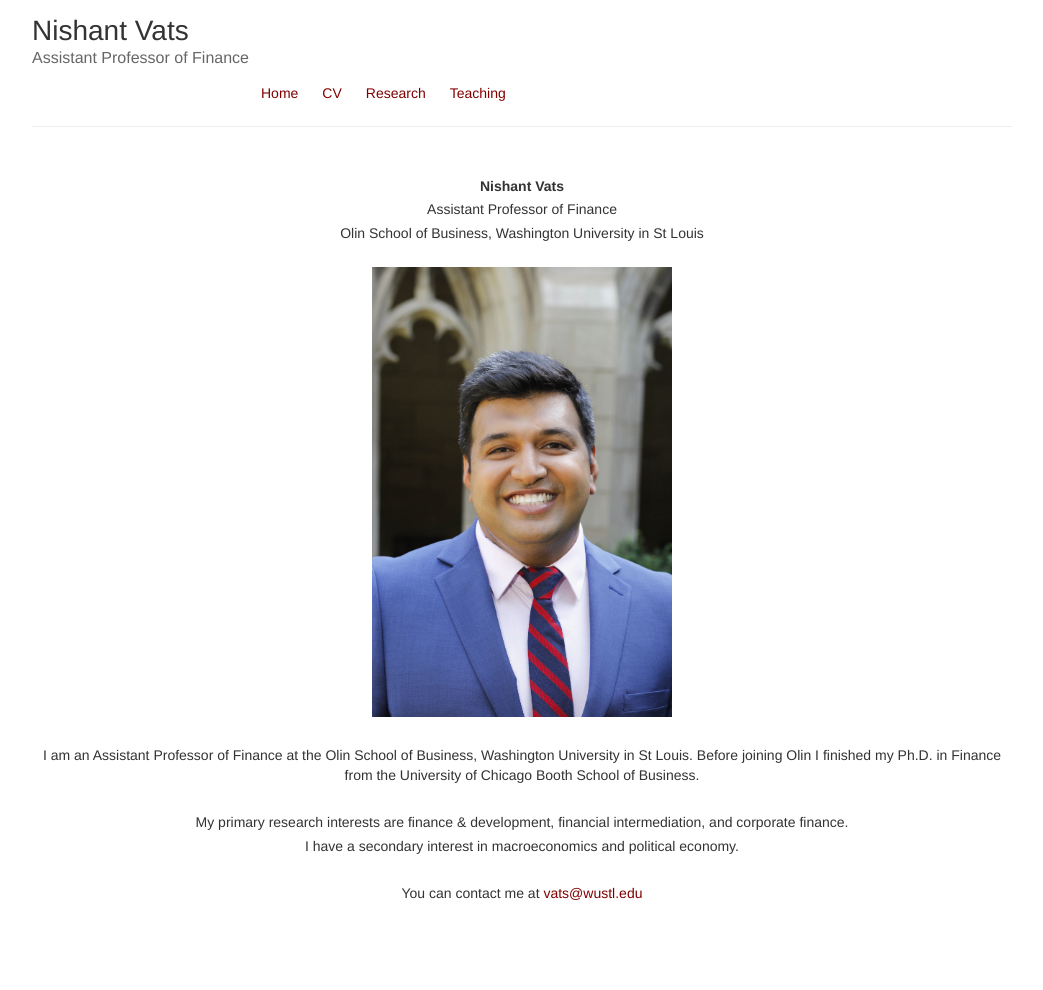
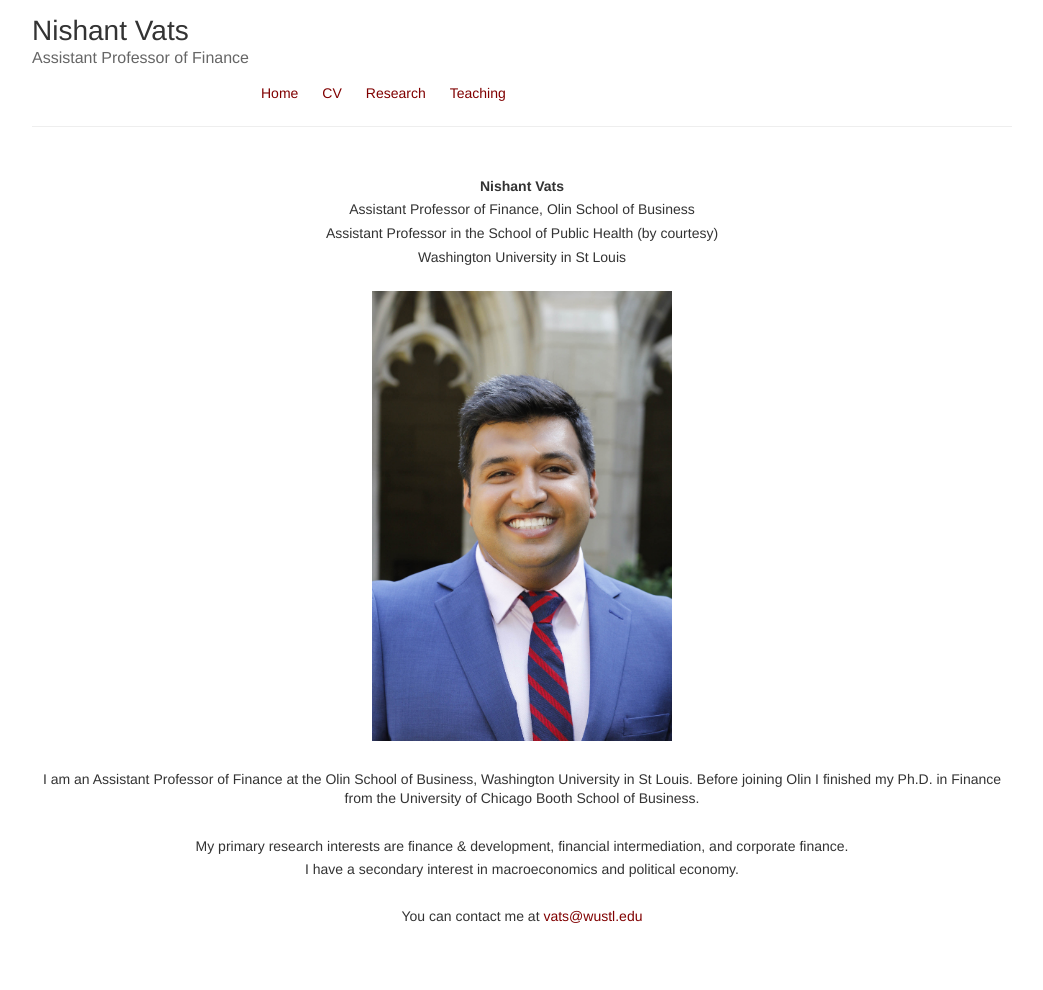
Before and after one commit to nishvats/nishvats.github.io, a Jekyll site: the page built from index.html, in a window 1280 px wide. Shown: the whole page, without its empty margins (118-1161 px from the left). Built offline with Jekyll 4.4.1, drawn with Linux system fonts in a browser that asks for light colours; before the commit the page ends 966 px from its top, so only the background shows below that.

Commit message:
Update index.html

```diff
--- a/index.html
+++ b/index.html
@@ -3,13 +3,14 @@ layout: default
 ---
 {% seo %}
 <head> <title> Nishant Vats, Assistant Professor of Finance at Olin School of Business </title>
- <meta name="description" content="I am an Assistant Professor of Finance at the Olin School of Business, Washington University in St Louis">
+ <meta name="description" content="I am an Assistant Professor of Finance at the Olin School of Business and Assistant Professor in the School of Public Health (by courtesy) at the Washington University in St Louis">
  <meta name="keywords" content="Nishant Vats, Vats PhD, Booth, Finance, Nishant Vats Finance, Nishant Vats Booth, Vats Booth, Nishant Booth, Nishant Finance PhD, Finance Professor, Professor Olin", "Vats Finance PhD">
  </head>
 <center>
 <p><b>Nishant Vats</b></p>
-<p>Assistant Professor of Finance</p>
-<p>Olin School of Business, Washington University in St Louis</p>
+<p>Assistant Professor of Finance, Olin School of Business</p>
+ <p>Assistant Professor in the School of Public Health (by courtesy)</p>
+<p>Washington University in St Louis</p>
 <br>
 <img src="images/nish_headshot.jpg" width="300">
 <br>
```
